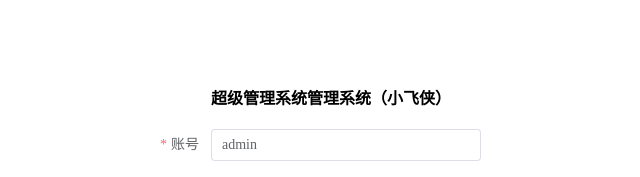
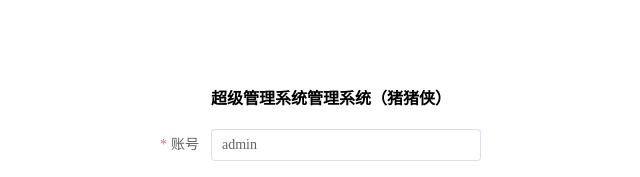
Before and after one commit to lzh-kf/manual-project, a Vue app: page /#/login in a window 1280 px wide. Shown: the part 226-403 px from the top of the page, without its empty margins (334-974 px from the left). Built offline with nearby package versions, Linux system fonts and the light colour scheme.

Commit message:
feat:测试版本更新

```diff
--- a/src/updateVersion.js
+++ b/src/updateVersion.js
@@ -16,7 +16,9 @@ const managementVersion = () => {
         }
        })
 }
+console.log(process.env.NODE_ENV === 'production')
 if(process.env.NODE_ENV === 'production') {
+    console.log('计时器开始')
     setInterval(()=> {
         managementVersion()
     },1000*60)
--- a/src/views/login/index.vue
+++ b/src/views/login/index.vue
@@ -1,7 +1,7 @@
 <template>
     <div class="login">
         <div class="container">
-            <h4>超级管理系统管理系统（小飞侠）</h4>
+            <h4>超级管理系统管理系统（猪猪侠）</h4>
             <el-form ref="ruleFormRef" :model="formData" :rules="rules" label-width="80px">
                 <el-form-item label="账号" prop="account">
                     <el-input v-model="formData.account" />
@@ -18,7 +18,6 @@
         </div>
     </div>
 </template>
-
 <script lang="ts" setup>
 import { reactive, ref } from 'vue'
 import { useRouter } from 'vue-router'
```
